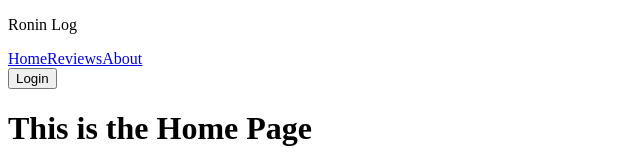
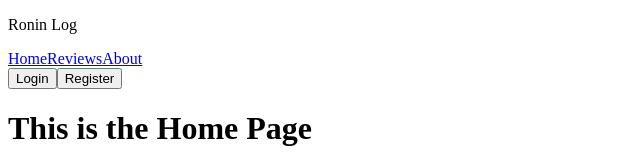
Before and after one commit to Olly-Codes/ronin-log, a React (Vite) app: page / in a window 1280 px wide. Shown: the top 160 px of the page, without its empty margins (0-640 px from the left). Built offline with nearby package versions, Linux system fonts and the light colour scheme; no server answers.

Commit message:
feat: add register button to header

```diff
--- a/src/components/Layout.tsx
+++ b/src/components/Layout.tsx
@@ -13,7 +13,12 @@ const Layout = () => {
             <header>
                 <p>Ronin <span>Log</span></p>
                 <Navbar />
-                {user ? (<button onClick={logout}>Logout</button>) : (<button onClick={() => navigate("/auth/login")}>Login</button>)}
+                {user ? (<button onClick={logout}>Logout</button>) : (
+                    <div>
+                        <button onClick={() => navigate("/auth/login")}>Login</button>
+                        <button onClick={() => navigate("/auth/register")}>Register</button>
+                    </div>
+                )}
             </header>
 
             <Outlet />
```
